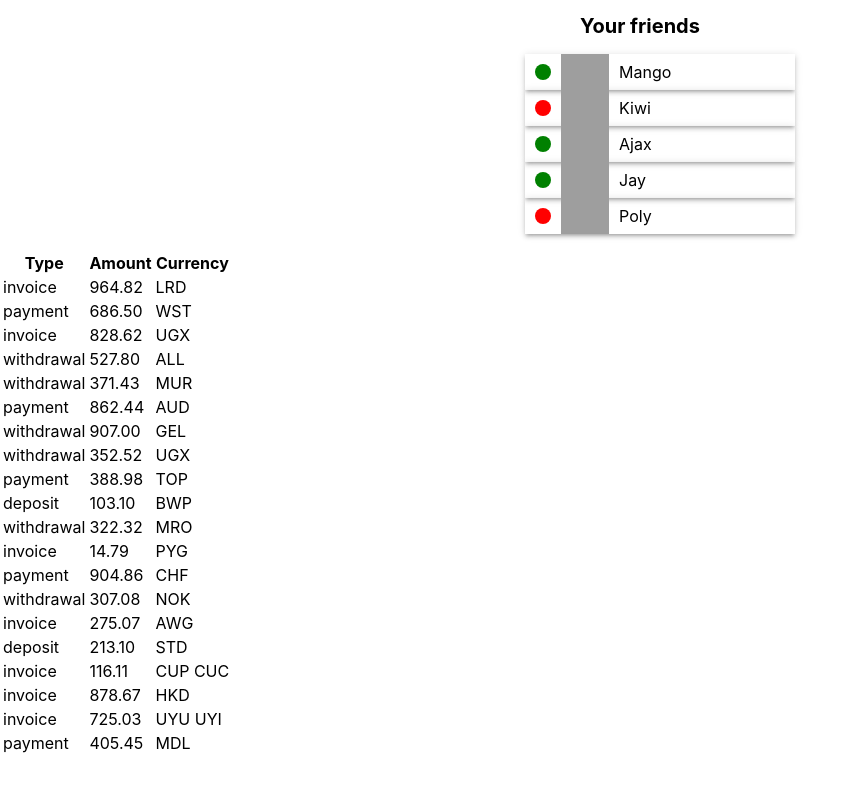
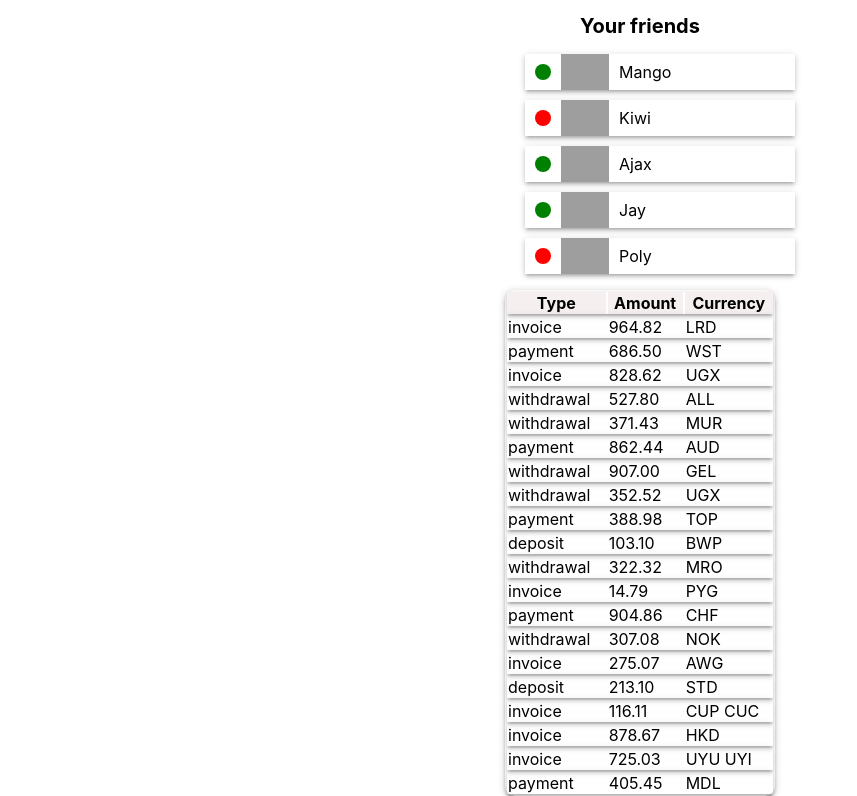
Before and after one commit to OlenkaPasko/goit-react-hw-01-components, a React (Create React App) app: page / in a window 1280 px wide. Shown: the part 492-1288 px from the top of the page, without its empty margins (0-857 px from the left). Before the commit the page ends 1248 px from the top, so only its background shows below. Built offline with nearby package versions, Linux system fonts and the light colour scheme; grey boxes are pictures that could not be loaded.

Commit message:
TransactionHistory

```diff
--- a/src/components/FriendList/FriendList.module.css
+++ b/src/components/FriendList/FriendList.module.css
@@ -5,7 +5,10 @@
     margin: 0 auto;
     width: 270px;
 }
+
 .friend-list {
-display: flex;
-flex-wrap: wrap;
+    display: flex;
+    flex-wrap: wrap;
+    padding: 0px;
+    margin: 0px;
 }
--- a/src/components/FriendListItem/FriendListItem.styled.jsx
+++ b/src/components/FriendListItem/FriendListItem.styled.jsx
@@ -1,10 +1,8 @@
 import styled from 'styled-components';
 
 export const Li = styled.li`
-  list-style: none;
-  margin: 0 auto;
-  margin-botom: 10px;
-
+  margin: auto;
+  margin-top: 10px;
   display: flex;
   align-items: center;
   width: 270px;
--- a/src/components/TransactionHistory/TransactionHistory.jsx
+++ b/src/components/TransactionHistory/TransactionHistory.jsx
@@ -1,11 +1,12 @@
 import React from 'react';
 import PropTypes from 'prop-types';
+import css from './TransactionHistory.module.css';
 
 export const TransactionHistory = ({ items }) => {
   return (
-    <table className="transaction-history">
-      <thead>
-        <tr>
+    <table className={css['transaction-history']}>
+      <thead className={css.thead}>
+        <tr className={css.tr}>
           <th>Type</th>
           <th>Amount</th>
           <th>Currency</th>
--- /dev/null
+++ b/src/components/TransactionHistory/TransactionHistory.module.css
@@ -0,0 +1,14 @@
+.transaction-history {
+width: 270px;
+margin: 0 auto;
+border-radius: 10px;
+box-shadow: rgb(0 0 0 / 20%) 0px 3px 3px -2px,
+        rgb(0 0 0 / 14%) 0px 3px 4px 0px, rgb(0 0 0 / 12%) 0px 1px 8px 0px;
+}
+.thead {
+    background-color:#f6efef;
+}
+tr {
+box-shadow: rgb(0 0 0 / 20%) 0px 3px 3px -2px,
+        rgb(0 0 0 / 14%) 0px 3px 4px 0px, rgb(0 0 0 / 12%) 0px 1px 8px 0px;
+}
```
